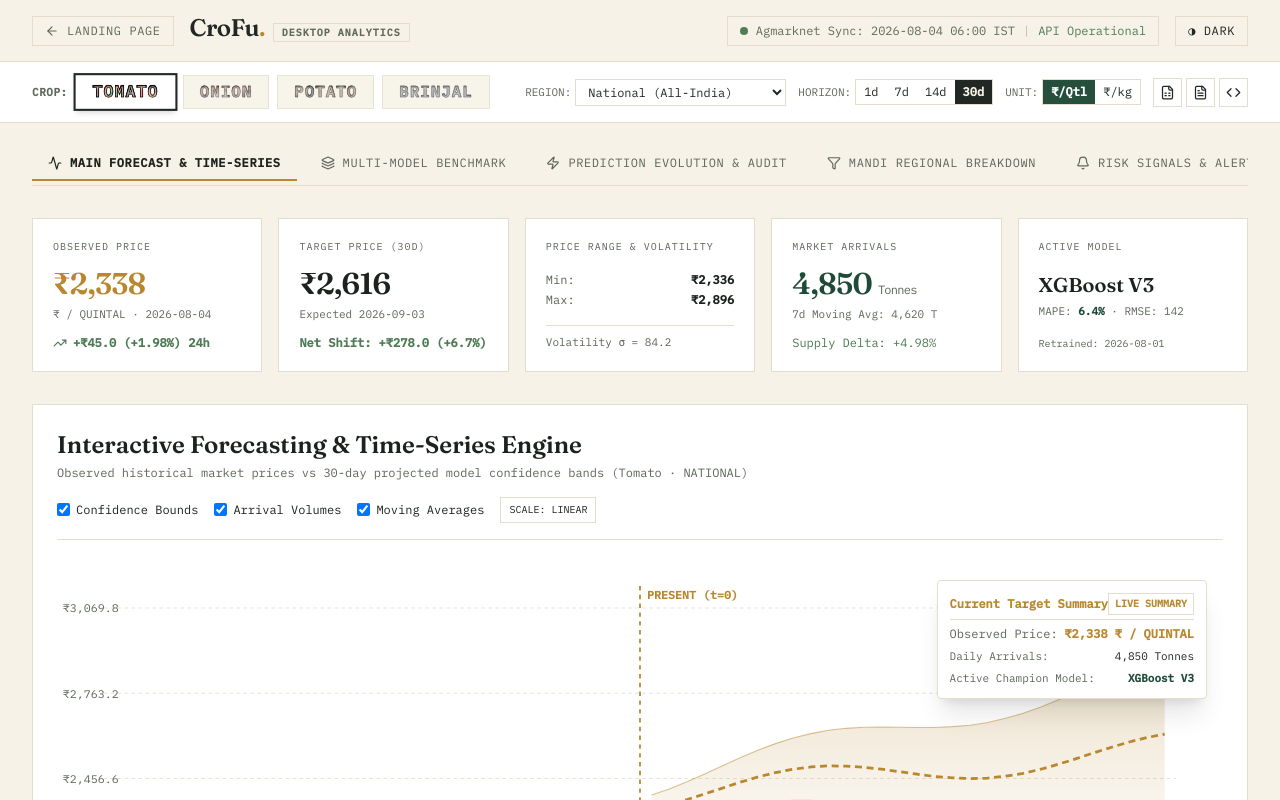
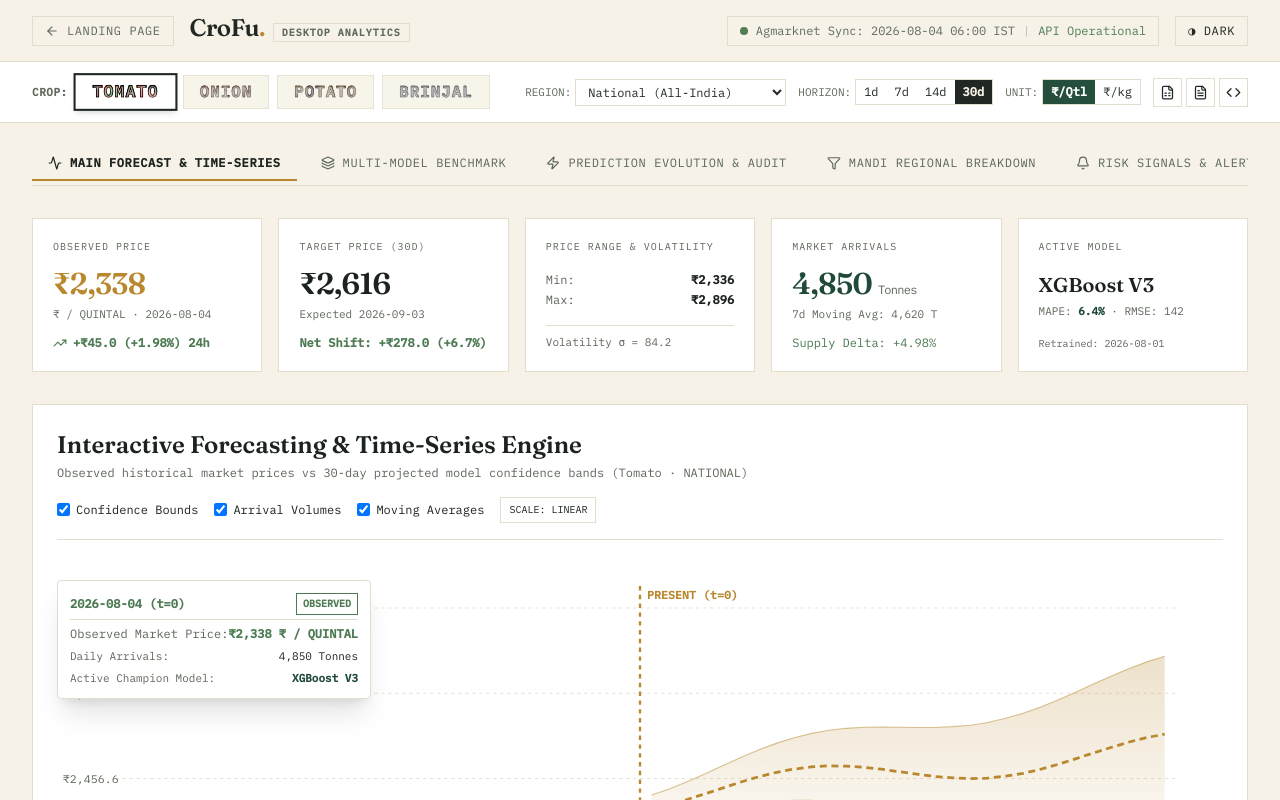
Before and after one commit to JuliusDude/crofu-web, a React (Vite) app in the folder Landing Page/: page / in a window 1280 px wide. Both pictures are taken after a click on the button "Dashboard". Shown: the top 800 px of the page. Built offline with nearby package versions, Linux system fonts and the light colour scheme; grey boxes are pictures that could not be loaded; the HTML template or start-up script is replaced by a standard one.

Commit message:
Fix Y-axis tooltip collision, add t=0 cutoff point hover, and distinguish Observed (Green) vs Forecast (Gold) colors

```diff
--- a/Landing Page/src/pages/Dashboard.jsx
+++ b/Landing Page/src/pages/Dashboard.jsx
@@ -269,6 +269,18 @@ export default function Dashboard({ onNavigate }) {
             return { ...h, x, y, yMa, type: "history" };
         });
 
+        // Exact t=0 Present Cutoff Point at x=500
+        const t0Point = {
+            date: "2026-08-04",
+            actual: seriesData.currentObserved,
+            predicted: seriesData.currentObserved,
+            arrival: 4850,
+            x: 500,
+            y: getY(seriesData.currentObserved),
+            type: "present",
+            isT0: true,
+        };
+
         const forecastPoints = activeForecast.map((f, i) => {
             const x = 510 + i * (440 / Math.max(1, activeForecast.length - 1));
             const y = getY(f.predicted);
@@ -277,7 +289,7 @@ export default function Dashboard({ onNavigate }) {
             return { ...f, x, y, yLower, yUpper, type: "forecast" };
         });
 
-        return { minVal, maxVal, getY, historyPoints, forecastPoints };
+        return { minVal, maxVal, getY, historyPoints, t0Point, forecastPoints };
     }, [seriesData, activeForecast, scaleType]);
 
     // Filter & Sort Mandis
@@ -694,7 +706,11 @@ export default function Dashboard({ onNavigate }) {
                                 const rect = e.currentTarget.getBoundingClientRect();
                                 const clientX = e.clientX - rect.left;
                                 const svgX = (clientX / rect.width) * 1000;
-                                const allPts = [...chartMath.historyPoints, ...chartMath.forecastPoints];
+                                const allPts = [
+                                    ...chartMath.historyPoints,
+                                    chartMath.t0Point,
+                                    ...chartMath.forecastPoints,
+                                ];
                                 let closest = allPts[0];
                                 let minDist = Math.abs(svgX - closest.x);
                                 for (let p of allPts) {
@@ -715,8 +731,8 @@ export default function Dashboard({ onNavigate }) {
                                         <stop offset="100%" stopColor="var(--gold)" stopOpacity="0.05" />
                                     </linearGradient>
                                     <linearGradient id="historyGrad" x1="0%" y1="0%" x2="0%" y2="100%">
-                                        <stop offset="0%" stopColor="var(--brand)" stopOpacity="0.2" />
-                                        <stop offset="100%" stopColor="var(--brand)" stopOpacity="0.0" />
+                                        <stop offset="0%" stopColor="var(--positive)" stopOpacity="0.2" />
+                                        <stop offset="100%" stopColor="var(--positive)" stopOpacity="0.0" />
                                     </linearGradient>
                                 </defs>
 
@@ -726,7 +742,7 @@ export default function Dashboard({ onNavigate }) {
                                     const priceStep = chartMath.minVal + step * ((chartMath.maxVal - chartMath.minVal) / 4);
                                     return (
                                         <g key={step}>
-                                            <line x1="40" y1={yPos} x2="960" y2={yPos} stroke="var(--border)" strokeWidth="0.75" strokeDasharray="3 3" />
+                                            <line x1="50" y1={yPos} x2="960" y2={yPos} stroke="var(--border)" strokeWidth="0.75" strokeDasharray="3 3" />
                                             <text x="5" y={yPos + 4} fill="var(--ink-2)" fontSize="10">
                                                 ₹{fmt(priceStep)}
                                             </text>
@@ -735,7 +751,7 @@ export default function Dashboard({ onNavigate }) {
                                 })}
 
                                 {/* Chronological Present Cutoff Line (t=0) */}
-                                <line x1="500" y1="20" x2="500" y2="360" stroke="var(--gold)" strokeWidth="1.5" strokeDasharray="4 4" />
+                                <line x1="500" y1="20" x2="500" y2="360" stroke="var(--gold)" strokeWidth="2" strokeDasharray="4 4" />
                                 <text x="506" y="32" fill="var(--gold)" fontWeight="bold" fontSize="10">
                                     PRESENT (t=0)
                                 </text>
@@ -781,16 +797,19 @@ export default function Dashboard({ onNavigate }) {
                                     points={
                                         `50,350 ` +
                                         chartMath.historyPoints.map((h) => `${h.x},${h.y}`).join(" ") +
-                                        ` 490,350`
+                                        ` 500,${chartMath.t0Point.y} 500,350`
                                     }
                                     fill="url(#historyGrad)"
                                 />
 
-                                {/* Historical Observed Price Line */}
+                                {/* Historical Observed Price Line (Green / Brand) */}
                                 <path
-                                    d={chartMath.historyPoints.map((h, i) => `${i === 0 ? "M" : "L"} ${h.x} ${h.y}`).join(" ")}
+                                    d={
+                                        chartMath.historyPoints.map((h, i) => `${i === 0 ? "M" : "L"} ${h.x} ${h.y}`).join(" ") +
+                                        ` L 500 ${chartMath.t0Point.y}`
+                                    }
                                     fill="none"
-                                    stroke="var(--ink)"
+                                    stroke="var(--positive)"
                                     strokeWidth="2.5"
                                     strokeLinecap="round"
                                 />
@@ -807,10 +826,10 @@ export default function Dashboard({ onNavigate }) {
                                     />
                                 )}
 
-                                {/* Forecast Trajectory Dashed Line */}
+                                {/* Forecast Trajectory Dashed Line (Gold) */}
                                 <path
                                     d={
-                                        `M 490 ${chartMath.historyPoints[chartMath.historyPoints.length - 1]?.y || 200} ` +
+                                        `M 500 ${chartMath.t0Point.y} ` +
                                         chartMath.forecastPoints.map((f) => `L ${f.x} ${f.y}`).join(" ")
                                     }
                                     fill="none"
@@ -842,9 +861,17 @@ export default function Dashboard({ onNavigate }) {
                                 {/* Interactive Hover Crosshair & Node Highlight */}
                                 {hoveredPoint && (
                                     <g>
-                                        <line x1={hoveredPoint.x} y1="0" x2={hoveredPoint.x} y2="360" stroke="var(--ink-2)" strokeWidth="1" strokeDasharray="2 2" />
+                                        <line x1={hoveredPoint.x} y1="0" x2={hoveredPoint.x} y2="360" stroke={hoveredPoint.type === "forecast" ? "var(--gold)" : "var(--positive)"} strokeWidth="1" strokeDasharray="2 2" />
                                         <line x1="40" y1={hoveredPoint.y} x2="960" y2={hoveredPoint.y} stroke="var(--ink-2)" strokeWidth="0.5" strokeDasharray="2 2" />
-                                        <circle cx={hoveredPoint.x} cy={hoveredPoint.y} r="6" fill="var(--gold)" stroke="var(--bg)" strokeWidth="2" className="animate-pulse" />
+                                        <circle
+                                            cx={hoveredPoint.x}
+                                            cy={hoveredPoint.y}
+                                            r="6"
+                                            fill={hoveredPoint.type === "forecast" ? "var(--gold)" : "var(--positive)"}
+                                            stroke="var(--bg)"
+                                            strokeWidth="2"
+                                            className="animate-pulse"
+                                        />
                                     </g>
                                 )}
 
@@ -855,40 +882,58 @@ export default function Dashboard({ onNavigate }) {
                                 <text x="470" y="380" fill="var(--gold)" fontWeight="bold" fontSize="10">
                                     2026-08-04 (t=0)
                                 </text>
-                                <text x="910" y="380" fill="var(--ink-2)" fontSize="10">
+                                <text x="900" y="380" fill="var(--ink-2)" fontSize="10">
                                     {chartMath.forecastPoints[chartMath.forecastPoints.length - 1]?.date}
                                 </text>
                             </svg>
 
-                            {/* Section 3.3: Dynamic Interactive Inspection Card Tooltip */}
+                            {/* Section 3.3: Dynamic Interactive Inspection Card Tooltip (Positioned safely away from Y-axis) */}
                             <div
                                 className="absolute p-3 border font-mono text-xs space-y-1.5 shadow-xl transition-all pointer-events-none rounded"
                                 style={{
                                     top: "16px",
-                                    right: hoveredPoint && hoveredPoint.x > 500 ? "auto" : "16px",
-                                    left: hoveredPoint && hoveredPoint.x > 500 ? "16px" : "auto",
+                                    left: hoveredPoint && hoveredPoint.x > 500 ? "70px" : "auto",
+                                    right: hoveredPoint && hoveredPoint.x <= 500 ? "20px" : "auto",
                                     background: "var(--surface)",
                                     borderColor: "var(--border)",
                                     color: "var(--ink)",
-                                    minWidth: "240px",
+                                    minWidth: "250px",
+                                    zIndex: 30,
                                 }}
                             >
-                                <div className="flex items-center justify-between border-b pb-1 font-bold text-[var(--gold)]" style={{ borderColor: "var(--border)" }}>
-                                    <span>{hoveredPoint ? hoveredPoint.date : "Current Target Summary"}</span>
-                                    <span className="text-[10px] uppercase px-1.5 py-0.5 border" style={{ borderColor: "var(--border)" }}>
-                                        {hoveredPoint ? (hoveredPoint.type === "forecast" ? "AI FORECAST" : "OBSERVED") : "LIVE SUMMARY"}
+                                <div className="flex items-center justify-between border-b pb-1 font-bold" style={{ borderColor: "var(--border)" }}>
+                                    <span style={{ color: hoveredPoint?.type === "forecast" ? "var(--gold)" : "var(--positive)" }}>
+                                        {hoveredPoint ? hoveredPoint.date : "2026-08-04 (t=0)"}
+                                    </span>
+                                    <span
+                                        className="text-[10px] uppercase px-1.5 py-0.5 border font-bold"
+                                        style={{
+                                            borderColor: hoveredPoint?.type === "forecast" ? "var(--gold)" : "var(--positive)",
+                                            color: hoveredPoint?.type === "forecast" ? "var(--gold)" : "var(--positive)",
+                                        }}
+                                    >
+                                        {hoveredPoint?.isT0
+                                            ? "PRESENT (t=0)"
+                                            : hoveredPoint?.type === "forecast"
+                                            ? "AI FORECAST"
+                                            : "OBSERVED"}
                                     </span>
                                 </div>
                                 <div className="flex justify-between">
-                                    <span className="text-[var(--ink-2)]">{hoveredPoint?.type === "forecast" ? "Predicted Price:" : "Observed Price:"}</span>
-                                    <span className="font-bold text-[var(--gold)]">
+                                    <span className="text-[var(--ink-2)]">
+                                        {hoveredPoint?.type === "forecast" ? "Forecast Target Price:" : "Observed Market Price:"}
+                                    </span>
+                                    <span
+                                        className="font-bold"
+                                        style={{ color: hoveredPoint?.type === "forecast" ? "var(--gold)" : "var(--positive)" }}
+                                    >
                                         ₹{fmt(hoveredPoint ? (hoveredPoint.actual || hoveredPoint.predicted) : seriesData.currentObserved)} {unitLabel}
                                     </span>
                                 </div>
                                 {hoveredPoint?.type === "forecast" && (
                                     <div className="flex justify-between text-[11px]">
-                                        <span className="text-[var(--ink-2)]">Confidence Band:</span>
-                                        <span>₹{fmt(hoveredPoint.lower)} – ₹{fmt(hoveredPoint.upper)}</span>
+                                        <span className="text-[var(--ink-2)]">Confidence Range:</span>
+                                        <span className="text-[var(--gold)] font-semibold">₹{fmt(hoveredPoint.lower)} – ₹{fmt(hoveredPoint.upper)}</span>
                                     </div>
                                 )}
                                 <div className="flex justify-between text-[11px]">
```
